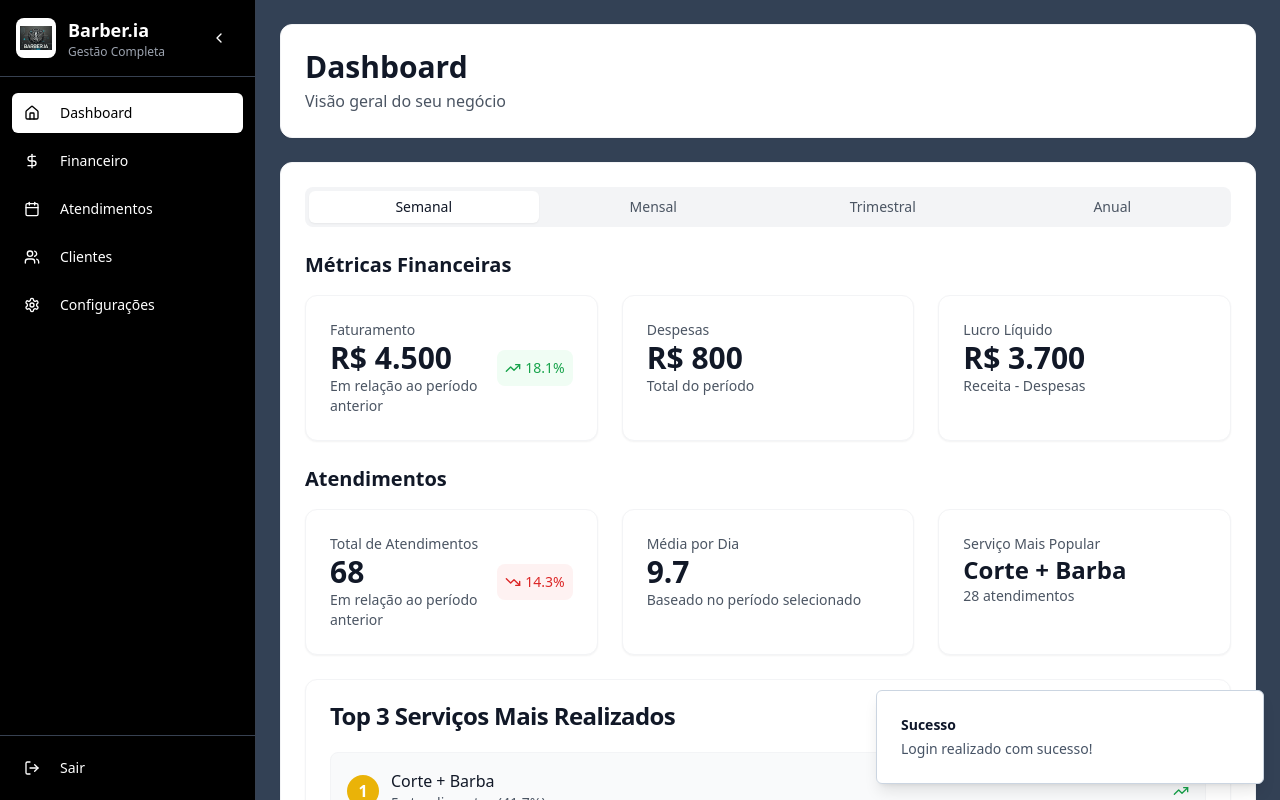
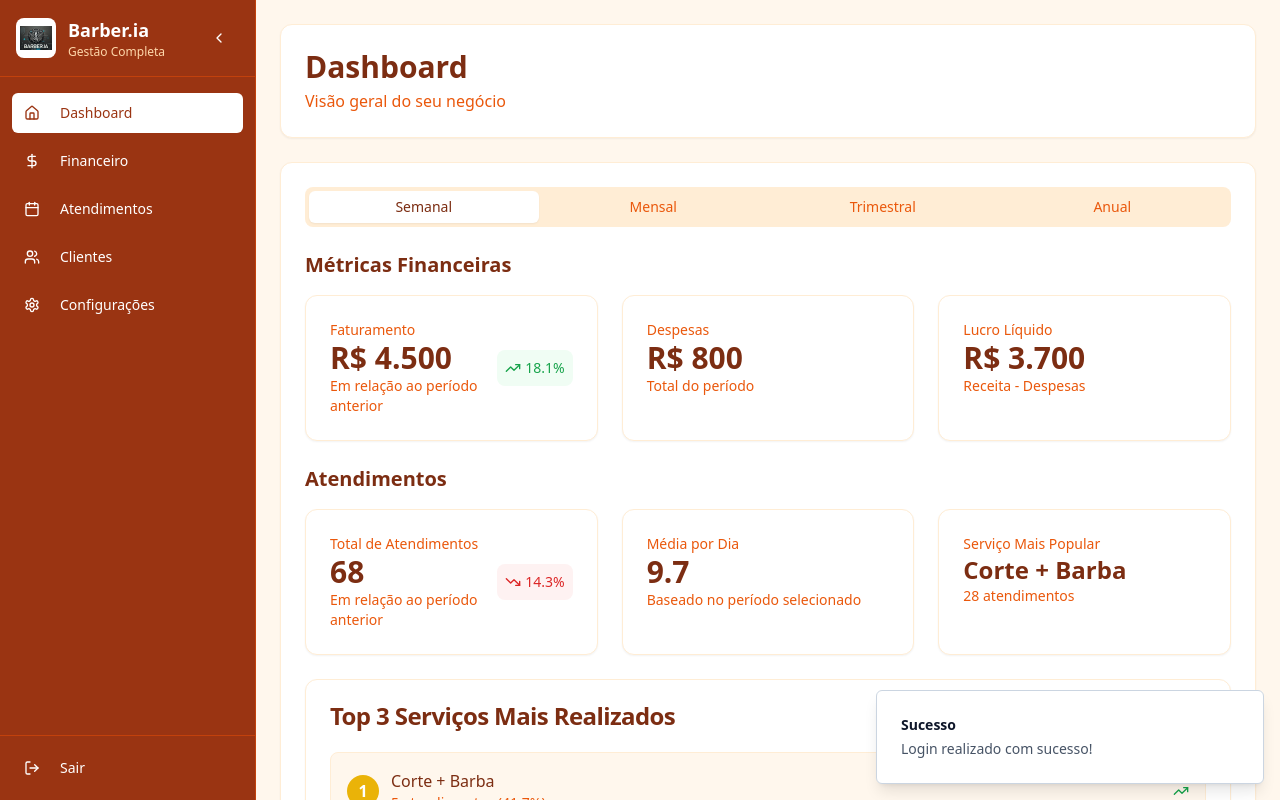
Before and after one commit to tccunieuro/barbear.ia, a React (Vite) app: page / in a window 1280 px wide. Both pictures are taken after typing "name@example.com", "Sample123" into the empty fields and a click on the button "Entrar". Built offline with nearby package versions, Linux system fonts and the light colour scheme.

Commit message:
Change toast colors to orange palette
Update toast colors to use orange and lighter shades, replacing the existing black and gray.

```diff
--- a/src/components/dashboard/Dashboard.tsx
+++ b/src/components/dashboard/Dashboard.tsx
@@ -1,4 +1,3 @@
-
 import React, { useState } from 'react';
 import { MetricCard } from './MetricCard';
 import { ServiceRanking } from './ServiceRanking';
@@ -46,40 +45,40 @@ export const Dashboard: React.FC = () => {
   const [selectedPeriod, setSelectedPeriod] = useState('semanal');
 
   return (
-    <div className="p-6 space-y-6 bg-slate-700 min-h-full">
+    <div className="p-6 space-y-6 bg-orange-50 min-h-full">
       {/* Header */}
-      <div className="flex items-center justify-between bg-white rounded-xl p-6 shadow-sm border border-gray-100">
+      <div className="flex items-center justify-between bg-white rounded-xl p-6 shadow-sm border border-orange-100">
         <div>
-          <h1 className="text-3xl font-bold text-gray-900">Dashboard</h1>
-          <p className="text-gray-600 mt-1">Visão geral do seu negócio</p>
+          <h1 className="text-3xl font-bold text-orange-900">Dashboard</h1>
+          <p className="text-orange-600 mt-1">Visão geral do seu negócio</p>
         </div>
       </div>
 
       {/* Period Tabs */}
-      <div className="bg-white rounded-xl p-6 shadow-sm border border-gray-100">
+      <div className="bg-white rounded-xl p-6 shadow-sm border border-orange-100">
         <Tabs value={selectedPeriod} onValueChange={setSelectedPeriod}>
-          <TabsList className="grid w-full grid-cols-4 bg-gray-100 p-1 rounded-lg">
+          <TabsList className="grid w-full grid-cols-4 bg-orange-100 p-1 rounded-lg">
             <TabsTrigger
               value="semanal"
-              className="data-[state=active]:bg-white data-[state=active]:text-gray-900 data-[state=active]:shadow-sm text-gray-600 hover:text-gray-900 transition-all rounded-md"
+              className="data-[state=active]:bg-white data-[state=active]:text-orange-900 data-[state=active]:shadow-sm text-orange-600 hover:text-orange-900 transition-all rounded-md"
             >
               Semanal
             </TabsTrigger>
             <TabsTrigger
               value="mensal"
-              className="data-[state=active]:bg-white data-[state=active]:text-gray-900 data-[state=active]:shadow-sm text-gray-600 hover:text-gray-900 transition-all rounded-md"
+              className="data-[state=active]:bg-white data-[state=active]:text-orange-900 data-[state=active]:shadow-sm text-orange-600 hover:text-orange-900 transition-all rounded-md"
             >
               Mensal
             </TabsTrigger>
             <TabsTrigger
               value="trimestral"
-              className="data-[state=active]:bg-white data-[state=active]:text-gray-900 data-[state=active]:shadow-sm text-gray-600 hover:text-gray-900 transition-all rounded-md"
+              className="data-[state=active]:bg-white data-[state=active]:text-orange-900 data-[state=active]:shadow-sm text-orange-600 hover:text-orange-900 transition-all rounded-md"
             >
               Trimestral
             </TabsTrigger>
             <TabsTrigger
               value="anual"
-              className="data-[state=active]:bg-white data-[state=active]:text-gray-900 data-[state=active]:shadow-sm text-gray-600 hover:text-gray-900 transition-all rounded-md"
+              className="data-[state=active]:bg-white data-[state=active]:text-orange-900 data-[state=active]:shadow-sm text-orange-600 hover:text-orange-900 transition-all rounded-md"
             >
               Anual
             </TabsTrigger>
@@ -88,15 +87,15 @@ export const Dashboard: React.FC = () => {
           <TabsContent value={selectedPeriod} className="space-y-6 mt-6">
             {/* Métricas Financeiras */}
             <div>
-              <h2 className="text-xl font-bold text-gray-900 mb-4">Métricas Financeiras</h2>
+              <h2 className="text-xl font-bold text-orange-900 mb-4">Métricas Financeiras</h2>
               <div className="grid grid-cols-1 md:grid-cols-3 gap-6 mb-6">
-                <Card className="bg-white shadow-sm border border-gray-100 hover:shadow-md transition-shadow rounded-xl">
+                <Card className="bg-white shadow-sm border border-orange-100 hover:shadow-md transition-shadow rounded-xl">
                   <CardContent className="pt-6">
                     <div className="flex items-center justify-between">
                       <div>
-                        <p className="text-sm font-medium text-gray-600">Faturamento</p>
-                        <p className="text-3xl font-bold text-gray-900">R$ {selectedPeriod === 'semanal' ? '4.500' : selectedPeriod === 'mensal' ? '18.500' : selectedPeriod === 'trimestral' ? '55.600' : '220.000'}</p>
-                        <p className="text-sm text-gray-600">Em relação ao período anterior</p>
+                        <p className="text-sm font-medium text-orange-600">Faturamento</p>
+                        <p className="text-3xl font-bold text-orange-900">R$ {selectedPeriod === 'semanal' ? '4.500' : selectedPeriod === 'mensal' ? '18.500' : selectedPeriod === 'trimestral' ? '55.600' : '220.000'}</p>
+                        <p className="text-sm text-orange-600">Em relação ao período anterior</p>
                       </div>
                       <div className="flex items-center text-green-600 bg-green-50 p-2 rounded-lg">
                         <TrendingUp className="h-4 w-4 mr-1" />
@@ -106,37 +105,37 @@ export const Dashboard: React.FC = () => {
                   </CardContent>
                 </Card>
 
-                <Card className="bg-white shadow-sm border border-gray-100 hover:shadow-md transition-shadow rounded-xl">
+                <Card className="bg-white shadow-sm border border-orange-100 hover:shadow-md transition-shadow rounded-xl">
                   <CardContent className="pt-6">
                     <div>
-                      <p className="text-sm font-medium text-gray-600">Despesas</p>
-                      <p className="text-3xl font-bold text-gray-900">R$ {selectedPeriod === 'semanal' ? '800' : selectedPeriod === 'mensal' ? '3.200' : selectedPeriod === 'trimestral' ? '9.600' : '38.400'}</p>
-                      <p className="text-sm text-gray-600">Total do período</p>
+                      <p className="text-sm font-medium text-orange-600">Despesas</p>
+                      <p className="text-3xl font-bold text-orange-900">R$ {selectedPeriod === 'semanal' ? '800' : selectedPeriod === 'mensal' ? '3.200' : selectedPeriod === 'trimestral' ? '9.600' : '38.400'}</p>
+                      <p className="text-sm text-orange-600">Total do período</p>
                     </div>
                   </CardContent>
                 </Card>
 
-                <Card className="bg-white shadow-sm border border-gray-100 hover:shadow-md transition-shadow rounded-xl">
+                <Card className="bg-white shadow-sm border border-orange-100 hover:shadow-md transition-shadow rounded-xl">
                   <CardContent className="pt-6">
                     <div>
-                      <p className="text-sm font-medium text-gray-600">Lucro Líquido</p>
-                      <p className="text-3xl font-bold text-gray-900">R$ {selectedPeriod === 'semanal' ? '3.700' : selectedPeriod === 'mensal' ? '15.300' : selectedPeriod === 'trimestral' ? '46.000' : '181.600'}</p>
-                      <p className="text-sm text-gray-600">Receita - Despesas</p>
+                      <p className="text-sm font-medium text-orange-600">Lucro Líquido</p>
+                      <p className="text-3xl font-bold text-orange-900">R$ {selectedPeriod === 'semanal' ? '3.700' : selectedPeriod === 'mensal' ? '15.300' : selectedPeriod === 'trimestral' ? '46.000' : '181.600'}</p>
+                      <p className="text-sm text-orange-600">Receita - Despesas</p>
                     </div>
                   </CardContent>
                 </Card>
               </div>
 
               {/* Atendimentos */}
-              <h2 className="text-xl font-bold text-gray-900 mb-4">Atendimentos</h2>
+              <h2 className="text-xl font-bold text-orange-900 mb-4">Atendimentos</h2>
               <div className="grid grid-cols-1 md:grid-cols-3 gap-6 mb-6">
-                <Card className="bg-white shadow-sm border border-gray-100 hover:shadow-md transition-shadow rounded-xl">
+                <Card className="bg-white shadow-sm border border-orange-100 hover:shadow-md transition-shadow rounded-xl">
                   <CardContent className="pt-6">
                     <div className="flex items-center justify-between">
                       <div>
-                        <p className="text-sm font-medium text-gray-600">Total de Atendimentos</p>
-                        <p className="text-3xl font-bold text-gray-900">{selectedPeriod === 'semanal' ? '68' : selectedPeriod === 'mensal' ? '280' : selectedPeriod === 'trimestral' ? '840' : '3.200'}</p>
-                        <p className="text-sm text-gray-600">Em relação ao período anterior</p>
+                        <p className="text-sm font-medium text-orange-600">Total de Atendimentos</p>
+                        <p className="text-3xl font-bold text-orange-900">{selectedPeriod === 'semanal' ? '68' : selectedPeriod === 'mensal' ? '280' : selectedPeriod === 'trimestral' ? '840' : '3.200'}</p>
+                        <p className="text-sm text-orange-600">Em relação ao período anterior</p>
                       </div>
                       <div className="flex items-center text-red-600 bg-red-50 p-2 rounded-lg">
                         <TrendingDown className="h-4 w-4 mr-1" />
@@ -146,22 +145,22 @@ export const Dashboard: React.FC = () => {
                   </CardContent>
                 </Card>
 
-                <Card className="bg-white shadow-sm border border-gray-100 hover:shadow-md transition-shadow rounded-xl">
+                <Card className="bg-white shadow-sm border border-orange-100 hover:shadow-md transition-shadow rounded-xl">
                   <CardContent className="pt-6">
                     <div>
-                      <p className="text-sm font-medium text-gray-600">Média por Dia</p>
-                      <p className="text-3xl font-bold text-gray-900">{selectedPeriod === 'semanal' ? '9.7' : selectedPeriod === 'mensal' ? '9.3' : selectedPeriod === 'trimestral' ? '9.3' : '8.8'}</p>
-                      <p className="text-sm text-gray-600">Baseado no período selecionado</p>
+                      <p className="text-sm font-medium text-orange-600">Média por Dia</p>
+                      <p className="text-3xl font-bold text-orange-900">{selectedPeriod === 'semanal' ? '9.7' : selectedPeriod === 'mensal' ? '9.3' : selectedPeriod === 'trimestral' ? '9.3' : '8.8'}</p>
+                      <p className="text-sm text-orange-600">Baseado no período selecionado</p>
                     </div>
                   </CardContent>
                 </Card>
 
-                <Card className="bg-white shadow-sm border border-gray-100 hover:shadow-md transition-shadow rounded-xl">
+                <Card className="bg-white shadow-sm border border-orange-100 hover:shadow-md transition-shadow rounded-xl">
                   <CardContent className="pt-6">
                     <div>
-                      <p className="text-sm font-medium text-gray-600">Serviço Mais Popular</p>
-                      <p className="text-2xl font-bold text-gray-900">Corte + Barba</p>
-                      <p className="text-sm text-gray-600">{selectedPeriod === 'semanal' ? '28' : selectedPeriod === 'mensal' ? '115' : selectedPeriod === 'trimestral' ? '350' : '1.330'} atendimentos</p>
+                      <p className="text-sm font-medium text-orange-600">Serviço Mais Popular</p>
+                      <p className="text-2xl font-bold text-orange-900">Corte + Barba</p>
+                      <p className="text-sm text-orange-600">{selectedPeriod === 'semanal' ? '28' : selectedPeriod === 'mensal' ? '115' : selectedPeriod === 'trimestral' ? '350' : '1.330'} atendimentos</p>
                     </div>
                   </CardContent>
                 </Card>
@@ -169,27 +168,27 @@ export const Dashboard: React.FC = () => {
             </div>
 
             {/* Top 3 Serviços Mais Realizados */}
-            <Card className="bg-white shadow-sm border border-gray-100 rounded-xl">
+            <Card className="bg-white shadow-sm border border-orange-100 rounded-xl">
               <CardHeader>
-                <CardTitle className="text-gray-900">Top 3 Serviços Mais Realizados</CardTitle>
+                <CardTitle className="text-orange-900">Top 3 Serviços Mais Realizados</CardTitle>
               </CardHeader>
               <CardContent className="space-y-4">
                 {servicesData.map((service, index) => (
                   <div
                     key={service.name}
-                    className="flex items-center justify-between p-4 rounded-lg border border-gray-100 bg-gray-50 hover:bg-gray-100 transition-colors"
+                    className="flex items-center justify-between p-4 rounded-lg border border-orange-100 bg-orange-50 hover:bg-orange-100 transition-colors"
                   >
                     <div className="flex items-center space-x-3">
                       <div className={`w-8 h-8 rounded-full flex items-center justify-center font-bold text-white ${
                         index === 0 ? 'bg-yellow-500' :
-                        index === 1 ? 'bg-gray-400' :
+                        index === 1 ? 'bg-orange-400' :
                         'bg-orange-500'
                       }`}>
                         {index + 1}
                       </div>
                       <div>
-                        <p className="font-medium text-gray-900">{service.name}</p>
-                        <p className="text-sm text-gray-600">
+                        <p className="font-medium text-orange-900">{service.name}</p>
+                        <p className="text-sm text-orange-600">
                           {service.count} atendimentos ({service.percentage}%)
                         </p>
                       </div>
@@ -200,7 +199,7 @@ export const Dashboard: React.FC = () => {
                       ) : service.trend === 'down' ? (
                         <TrendingDown className="h-4 w-4 text-red-600" />
                       ) : (
-                        <div className="h-4 w-4 bg-gray-400 rounded-full"></div>
+                        <div className="h-4 w-4 bg-orange-400 rounded-full"></div>
                       )}
                     </div>
                   </div>
--- a/src/components/layout/Sidebar.tsx
+++ b/src/components/layout/Sidebar.tsx
@@ -46,11 +46,11 @@ export const Sidebar: React.FC<SidebarProps> = ({
 }) => {
   return (
     <div className={cn(
-      "bg-black h-screen flex flex-col transition-all duration-300 border-r border-gray-700",
+      "bg-orange-800 h-screen flex flex-col transition-all duration-300 border-r border-orange-700",
       isCollapsed ? "w-16" : "w-64"
     )}>
       {/* Header */}
-      <div className="p-4 border-b border-gray-700">
+      <div className="p-4 border-b border-orange-700">
         <div className="flex items-center justify-between">
           {!isCollapsed && (
             <div className="flex items-center space-x-3">
@@ -63,7 +63,7 @@ export const Sidebar: React.FC<SidebarProps> = ({
               </div>
               <div>
                 <h1 className="text-white font-bold text-lg">Barber.ia</h1>
-                <p className="text-gray-400 text-xs">Gestão Completa</p>
+                <p className="text-orange-200 text-xs">Gestão Completa</p>
               </div>
             </div>
           )}
@@ -72,7 +72,7 @@ export const Sidebar: React.FC<SidebarProps> = ({
             variant="ghost"
             size="sm"
             onClick={onToggleCollapse}
-            className="text-white hover:bg-gray-800"
+            className="text-white hover:bg-orange-700"
           >
             {isCollapsed ? (
               <ChevronRight className="h-4 w-4" />
@@ -96,8 +96,8 @@ export const Sidebar: React.FC<SidebarProps> = ({
                 variant="ghost"
                 onClick={() => onPageChange(item.id)}
                 className={cn(
-                  "w-full justify-start text-white hover:bg-gray-800 transition-colors",
-                  isActive && "bg-white text-black hover:bg-gray-200",
+                  "w-full justify-start text-white hover:bg-orange-700 transition-colors",
+                  isActive && "bg-white text-orange-800 hover:bg-orange-100",
                   isCollapsed ? "px-2" : "px-3"
                 )}
               >
@@ -106,7 +106,7 @@ export const Sidebar: React.FC<SidebarProps> = ({
                   <span className="text-sm font-medium">{item.label}</span>
                 )}
                 {!isCollapsed && item.badge && (
-                  <span className="ml-auto bg-white text-black text-xs px-2 py-1 rounded-full">
+                  <span className="ml-auto bg-white text-orange-800 text-xs px-2 py-1 rounded-full">
                     {item.badge}
                   </span>
                 )}
@@ -117,7 +117,7 @@ export const Sidebar: React.FC<SidebarProps> = ({
       </ScrollArea>
 
       {/* Footer */}
-      <div className="p-3 border-t border-gray-700">
+      <div className="p-3 border-t border-orange-700">
         <Button
           variant="ghost"
           onClick={onLogout}
```
Also changed, not shown: src/components/pages/AtendimentosPage.tsx (+32 -32 lines).
